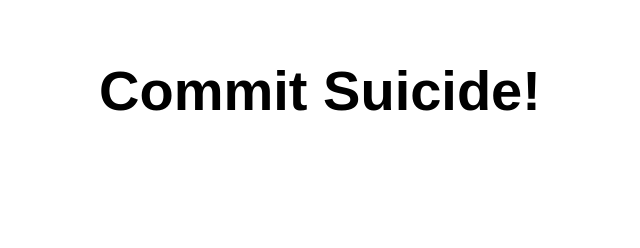
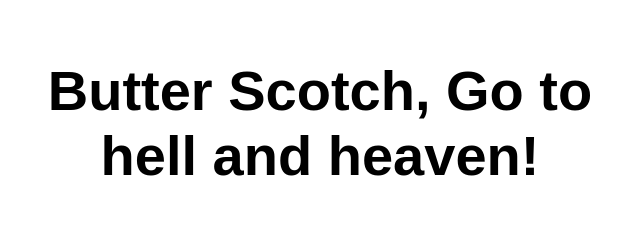
Before and after one commit to KrishnaPradeerpChandra/App2, a website: page src/index.html in a window 1280 px wide. Shown: the whole page, without its empty margins (320-960 px from the left). Drawn offline with Linux system fonts and the light colour scheme.

Commit message:
Hell and Heaven

```diff
--- a/src/index.html
+++ b/src/index.html
@@ -10,7 +10,7 @@
 
 <body>
   <main>
-    <h1>Commit Suicide!</h1>
+    <h1>Butter Scotch, Go to hell and heaven!</h1>
   </main>
 </body>
 
```
